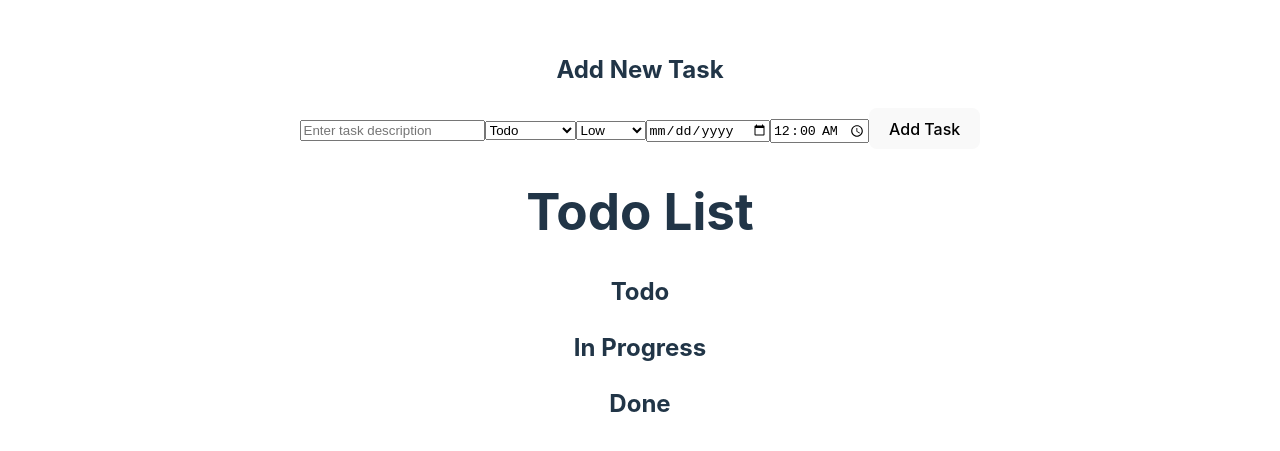
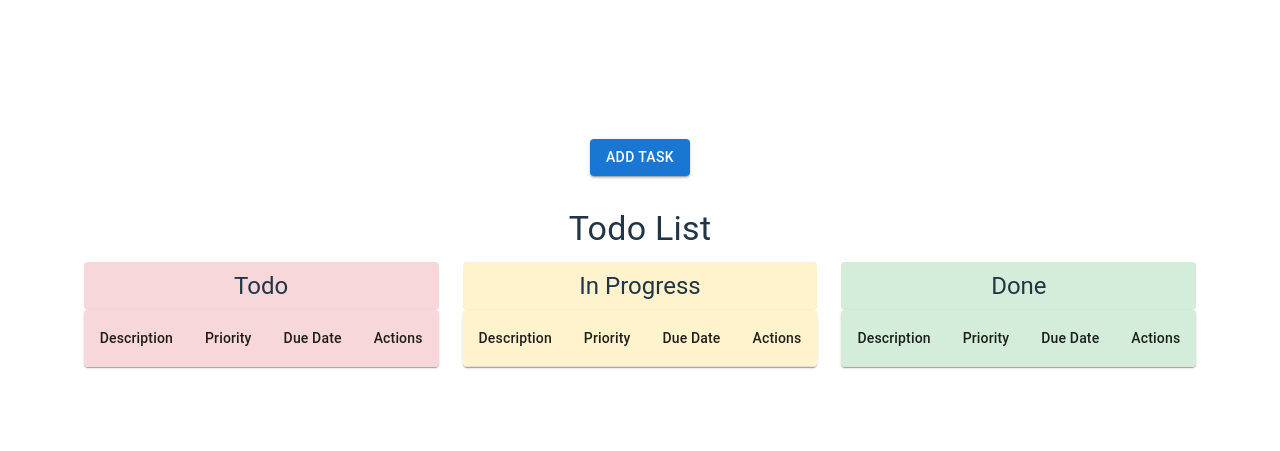
Before and after one commit to Lucas-Huerta/My-typed-todo, a React (Vite) app: page / in a window 1280 px wide. Shown: the part 163-614 px from the top of the page. Built offline with nearby package versions, Linux system fonts and the light colour scheme.

Commit message:
add LocalStorage and design

```diff
--- a/package.json
+++ b/package.json
@@ -10,12 +10,17 @@
 		"preview": "vite preview"
 	},
 	"dependencies": {
+		"@emotion/react": "^11.11.4",
+		"@emotion/styled": "^11.11.5",
+		"@mui/icons-material": "^5.15.18",
+		"@mui/material": "^5.15.18",
 		"react": "^18.2.0",
 		"react-dom": "^18.2.0",
 		"react-toastify": "^10.0.5"
 	},
 	"devDependencies": {
 		"@types/react": "^18.2.66",
+		"@types/react-beautiful-dnd": "^13.1.8",
 		"@types/react-dom": "^18.2.22",
 		"@typescript-eslint/eslint-plugin": "^7.2.0",
 		"@typescript-eslint/parser": "^7.2.0",
--- a/src/component/TodoList.tsx
+++ b/src/component/TodoList.tsx
@@ -1,9 +1,36 @@
-import { useState } from "react";
-import { TodoItem } from "../model/todo-item";
-import { TodoStatus } from "../model/todo-status";
-import { Todopriority } from "../model/todo-priority";
-import TodoManager from '../component/TodoManager';
-import 'tailwindcss/tailwind.css';
+import { useState, useEffect } from 'react';
+import { TodoItem } from '../model/todo-item';
+import { TodoStatus } from '../model/todo-status';
+import { Todopriority } from '../model/todo-priority';
+import {
+    Box,
+    Button,
+    Container,
+    TextField,
+    Select,
+    MenuItem,
+    FormControl,
+    InputLabel,
+    Typography,
+    IconButton,
+    Dialog,
+    DialogActions,
+    DialogContent,
+    DialogContentText,
+    DialogTitle,
+    Table,
+    TableBody,
+    TableCell,
+    TableContainer,
+    TableHead,
+    TableRow,
+    Paper,
+    Grid,
+    InputAdornment
+} from '@mui/material';
+import DeleteIcon from '@mui/icons-material/Delete';
+import AccessTimeIcon from '@mui/icons-material/AccessTime';
+import TodoManager from './TodoManager';
 
 const TodoList = () => {
     const { taskList, addTask, removeTask } = TodoManager();
@@ -14,6 +41,19 @@ const TodoList = () => {
         status: TodoStatus.TODO,
         priority: Todopriority.LOW
     });
+    const [open, setOpen] = useState(false);
+
+    useEffect(() => {
+        localStorage.setItem('tasks', JSON.stringify(taskList));
+    }, [taskList]);
+
+    const handleClickOpen = () => {
+        setOpen(true);
+    };
+
+    const handleClose = () => {
+        setOpen(false);
+    };
 
     const handleAddTask = () => {
         if (newTask.description.trim() !== '') {
@@ -25,6 +65,7 @@ const TodoList = () => {
                 status: TodoStatus.TODO,
                 priority: Todopriority.LOW
             });
+            handleClose();
         }
     };
 
@@ -34,42 +75,68 @@ const TodoList = () => {
 
     const padZero = (num: number): string => {
         return num < 10 ? `0${num}` : `${num}`;
-    }
+    };
+
+    const filterTasksByStatus = (status: TodoStatus) => {
+        return taskList.filter(task => task.status === status);
+    };
+
+    const statusColumns = [
+        { label: 'Todo', status: TodoStatus.TODO, color: '#f8d7da' },
+        { label: 'In Progress', status: TodoStatus.INPROGRESS, color: '#fff3cd' },
+        { label: 'Done', status: TodoStatus.DONE, color: '#d4edda' },
+    ];
 
     return (
-        <div className="container mx-auto p-4">
-        <div className="mb-6">
-            <h2 className="text-xl font-bold mb-4">Add New Task</h2>
-                <input
-                    type="text"
+        <Container>
+            <Box sx={{ my: 4 }}>
+                <Button variant="contained" color="primary" onClick={handleClickOpen}>
+                    Add Task
+                </Button>
+                <Dialog open={open} onClose={handleClose}>
+                    <DialogTitle>Add New Task</DialogTitle>
+                    <DialogContent>
+                        <DialogContentText>
+                            To add a new task, please fill out the form below and click "Add Task".
+                        </DialogContentText>
+                        <Box sx={{ display: 'flex', flexDirection: 'column', gap: 2, mt: 2 }}>
+                            <TextField
+                                label="Task Description"
                                 value={newTask.description}
                                 onChange={(e) => setNewTask({ ...newTask, description: e.target.value })}
-                    placeholder="Enter task description"
-                    className="border p-2 rounded mb-2 w-full"
+                                fullWidth
                             />
-                <select
+                            <FormControl fullWidth>
+                                <InputLabel>Status</InputLabel>
+                                <Select
                                     value={newTask.status}
                                     onChange={(e) => setNewTask({ ...newTask, status: e.target.value as TodoStatus })}
-                    className="border p-2 rounded mb-2 w-full"
                                 >
-                    <option value={TodoStatus.TODO}>Todo</option>
-                    <option value={TodoStatus.INPROGRESS}>In Progress</option>
-                    <option value={TodoStatus.DONE}>Done</option>
-                </select>
-                <select
+                                    <MenuItem value={TodoStatus.TODO}>Todo</MenuItem>
+                                    <MenuItem value={TodoStatus.INPROGRESS}>In Progress</MenuItem>
+                                    <MenuItem value={TodoStatus.DONE}>Done</MenuItem>
+                                </Select>
+                            </FormControl>
+                            <FormControl fullWidth>
+                                <InputLabel>Priority</InputLabel>
+                                <Select
                                     value={newTask.priority}
                                     onChange={(e) => setNewTask({ ...newTask, priority: e.target.value as Todopriority })}
-                    className="border p-2 rounded mb-2 w-full"
                                 >
-                    <option value={Todopriority.LOW}>Low</option>
-                    <option value={Todopriority.MEDIUM}>Medium</option>
-                    <option value={Todopriority.HIGH}>High</option>
-                </select>
-                <input
+                                    <MenuItem value={Todopriority.LOW}>Low</MenuItem>
+                                    <MenuItem value={Todopriority.MEDIUM}>Medium</MenuItem>
+                                    <MenuItem value={Todopriority.HIGH}>High</MenuItem>
+                                </Select>
+                            </FormControl>
+                            <TextField
+                                label="Due Date"
                                 type="date"
-                    value={`${newTask.duDate.year}-${padZero(newTask.duDate.month)}-${padZero(newTask.duDate.day)}`}
+                                InputLabelProps={{
+                                    shrink: true,
+                                }}
+                                value={`${newTask.duDate.year}-${String(newTask.duDate.month).padStart(2, '0')}-${String(newTask.duDate.day).padStart(2, '0')}`}
                                 onChange={(e) => {
-                        const dateParts = e.target.value.split("-");
+                                    const dateParts = e.target.value.split('-');
                                     setNewTask({
                                         ...newTask,
                                         duDate: {
@@ -80,9 +147,10 @@ const TodoList = () => {
                                         }
                                     });
                                 }}
-                    className="border p-2 rounded mb-2 w-full"
+                                fullWidth
                             />
-                <input
+                            <TextField
+                                label="Due Time"
                                 type="time"
                                 value={`${padZero(newTask.duDate.hour)}:${padZero(newTask.duDate.minute)}`}
                                 onChange={(e) => {
@@ -96,95 +164,67 @@ const TodoList = () => {
                                         }
                                     });
                                 }}
-                    className="border p-2 rounded mb-4 w-full"
+                                fullWidth
+                                InputProps={{
+                                    startAdornment: (
+                                        <InputAdornment position="start">
+                                            <AccessTimeIcon />
+                                        </InputAdornment>
+                                    ),
+                                }}
                             />
-                <button
-                    onClick={handleAddTask}
-                    className="bg-blue-500 text-white p-2 rounded w-full"
-                >
+                        </Box>
+                    </DialogContent>
+                    <DialogActions>
+                        <Button onClick={handleClose} color="secondary">
+                            Cancel
+                        </Button>
+                        <Button onClick={handleAddTask} color="primary">
                             Add Task
-                </button>
-            </div>
+                        </Button>
+                    </DialogActions>
+                </Dialog>
+            </Box>
 
-            <h1 className="text-2xl font-bold mb-4">Todo List</h1>
-            <div className="container mx-auto p-4 flex flex-wrap justify-around">
-                <div className="bg-red-300 p-4 rounded w-80 m-2">
-                    <h2 className="text-xl font-bold mb-2">Todo</h2>
-                    <ul className="list-disc pl-5">
-                        {taskList.filter(task => task.status === TodoStatus.TODO).map(task => (
-                            <li key={task.id} className="mb-2 flex justify-between items-center">
-                                <div className="flex flex-wrap text-left justify-between">
-                                    <span className="font-semibold mr-2">{task.description}</span>
-                                    <span className="text-gray-600">[{task.priority}]</span>
-                                    <span className="text-gray-600">
-                                        {padZero(task.duDate.day)}/{padZero(task.duDate.month)}/{task.duDate.year}
-                                    </span>
-                                    <span className="text-gray-600">
-                                        {padZero(task.duDate.hour)}:{padZero(task.duDate.minute)}
-                                    </span>
-                                </div>
-                                <button
-                                    onClick={() => handleRemoveTask(task.id)}
-                                    className="bg-red-500 text-white p-1 rounded ml-4"
-                                >
-                                    Delete
-                                </button>
-                            </li>
+            <Typography variant="h4" component="h1" gutterBottom>
+                Todo List
+            </Typography>
+            <Grid container spacing={3}>
+                {statusColumns.map((column, idx) => (
+                    <Grid item xs={12} md={4} key={idx}>
+                        <Typography variant="h5" component="h2" sx={{ backgroundColor: column.color, padding: 1, borderRadius: 1, textAlign: 'center' }}>
+                            {column.label}
+                        </Typography>
+                        <TableContainer component={Paper} sx={{ backgroundColor: column.color }}>
+                            <Table>
+                                <TableHead>
+                                    <TableRow>
+                                        <TableCell>Description</TableCell>
+                                        <TableCell>Priority</TableCell>
+                                        <TableCell>Due Date</TableCell>
+                                        <TableCell>Actions</TableCell>
+                                    </TableRow>
+                                </TableHead>
+                                <TableBody>
+                                    {filterTasksByStatus(column.status).map(task => (
+                                        <TableRow key={task.id}>
+                                            <TableCell>{task.description}</TableCell>
+                                            <TableCell>{task.priority}</TableCell>
+                                            <TableCell>{`${padZero(task.duDate.day)}/${padZero(task.duDate.month)}/${task.duDate.year}`}<br />{`${padZero(task.duDate.hour)}:${padZero(task.duDate.minute)}`}</TableCell>
+                                            <TableCell>
+                                                <IconButton edge="end" aria-label="delete" onClick={() => handleRemoveTask(task.id)}>
+                                                    <DeleteIcon />
+                                                </IconButton>
+                                            </TableCell>
+                                        </TableRow>
                                     ))}
-                    </ul>
-                </div>
-                <div className="bg-orange-300 p-4 rounded w-80 m-2">
-                    <h2 className="text-xl font-bold mb-2">In Progress</h2>
-                    <ul className="list-disc pl-5">
-                        {taskList.filter(task => task.status === TodoStatus.INPROGRESS).map(task => (
-                            <li key={task.id} className="mb-2 flex justify-between items-center">
-                                <div className="flex flex-wrap text-left justify-between">
-                                    <span className="font-semibold mr-2">{task.description}</span>
-                                    <span className="text-gray-600">[{task.priority}]</span>
-                                    <span className="text-gray-600">
-                                        {padZero(task.duDate.day)}/{padZero(task.duDate.month)}/{task.duDate.year}
-                                    </span>
-                                    <span className="text-gray-600">
-                                        {padZero(task.duDate.hour)}:{padZero(task.duDate.minute)}
-                                    </span>
-                                </div>
-                                <button
-                                    onClick={() => handleRemoveTask(task.id)}
-                                    className="bg-red-500 text-white p-1 rounded ml-4"
-                                >
-                                    Delete
-                                </button>
-                            </li>
+                                </TableBody>
+                            </Table>
+                        </TableContainer>
+                    </Grid>
                 ))}
-                    </ul>
-                </div>
-                <div className="bg-green-300 p-4 rounded w-80 m-2">
-                    <h2 className="text-xl font-bold mb-2">Done</h2>
-                    <ul className="list-disc pl-5">
-                        {taskList.filter(task => task.status === TodoStatus.DONE).map(task => (
-                            <li key={task.id} className="mb-2 flex justify-between items-center">
-                                <div className="flex flex-wrap text-left justify-between">
-                                    <span className="font-semibold mr-2">{task.description}</span>
-                                    <span className="text-gray-600">[{task.priority}]</span>
-                                    <span className="text-gray-600">
-                                        {padZero(task.duDate.day)}/{padZero(task.duDate.month)}/{task.duDate.year}
-                                    </span>
-                                    <span className="text-gray-600">
-                                        {padZero(task.duDate.hour)}:{padZero(task.duDate.minute)}
-                                    </span>
-                                </div>
-                                <button
-                                    onClick={() => handleRemoveTask(task.id)}
-                                    className="bg-red-500 text-white p-1 rounded ml-4"
-                                >
-                                    Delete
-                                </button>
-                            </li>
-                        ))}
-                    </ul>
-                </div>
-            </div>
-        </div>
+            </Grid>
+        </Container>
     );
 };
 
```
Also changed, not shown: src/component/TodoManager.tsx (+16 -5 lines), 1 other file (tests, documents, lock files or other folders). Lines whose indentation alone changed are shown as unchanged.
